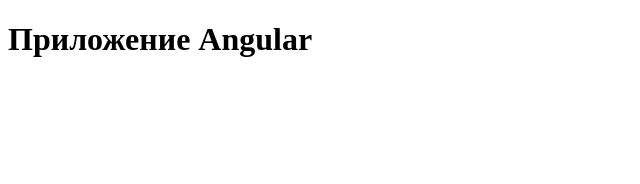
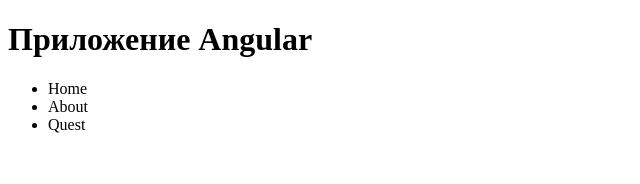
Before and after one commit to Melvia/weinachts, an Angular app: page / in a window 1280 px wide. Shown: the top 184 px of the page, without its empty margins (0-640 px from the left). Built offline with nearby package versions, Linux system fonts and the light colour scheme.

Commit message:
feat: edit

```diff
--- a/src/app/app.component.html
+++ b/src/app/app.component.html
@@ -1,6 +1,21 @@
 <div>
   <h1>Приложение Angular</h1>
 
-  <div class="container"></div>
+<!--  -->
+<!--  <nav>-->
+<!--    <a routerLink="" routerLinkActive="active">Главная</a>-->
+<!--    <a routerLink="/about" routerLinkActive="active">О сайте</a>-->
+<!--  </nav>-->
+
+
+  <div class="container">
+    <div class="segments" id="segments">
+      <ul>
+        <li routerLink="">Home</li>
+        <li routerLink="/about">About</li>
+        <li>Quest</li>
+      </ul>
+    </div>
+  </div>
   <router-outlet></router-outlet>
 </div>
--- a/src/app/app.config.ts
+++ b/src/app/app.config.ts
@@ -10,7 +10,9 @@
 const appRoutes: Routes =[
   { path: "", component: HomeComponent},
   { path: "about", component: AboutComponent},
-  { path: "**", component: NotFoundComponent }
+  // { path: "**", component: NotFoundComponent }
+  //  { path: "contact", redirectTo: "/about", pathMatch:"full"},
+  { path: "**", redirectTo: "/"}
 ];
 
 export const appConfig: ApplicationConfig = {
```
